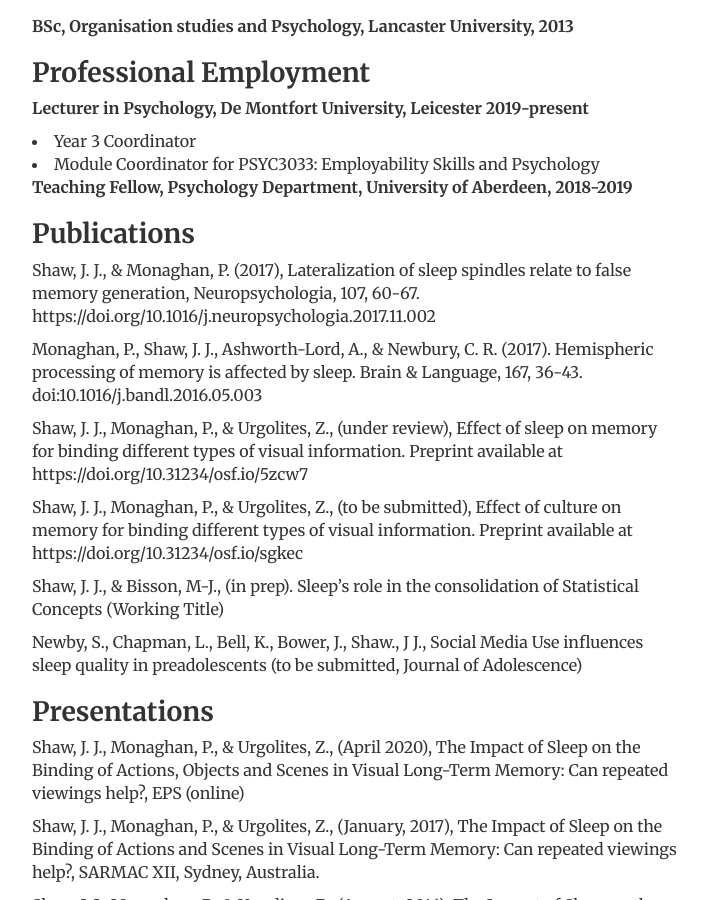
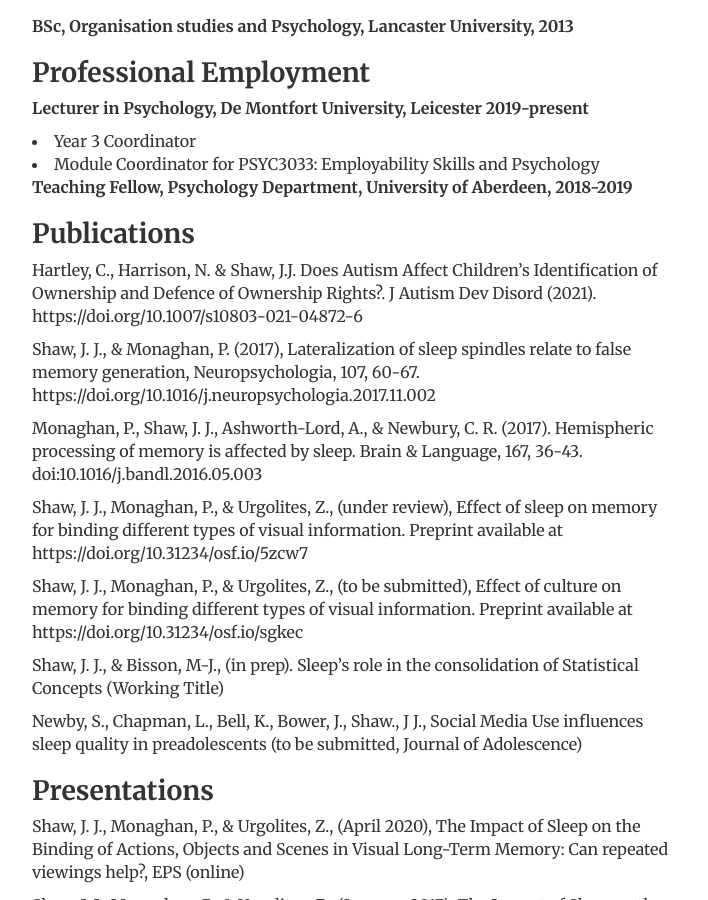
Before and after one commit to JohnJShaw/johnjshaw.github.io, a Jekyll site: the page built from cv/index.html, in a window 1280 px wide and 900 px high, scrolled down 492 px. Shown: the whole window, without its empty margins (284-992 px from the left). Built offline with Jekyll 4.4.1, drawn with Linux system fonts in a browser that asks for light colours.

Commit message:
Update index.html

```diff
--- a/cv/index.html
+++ b/cv/index.html
@@ -39,7 +39,7 @@
 
 					<h2>Publications</h2>
 
-					<p><Hartley, C., Harrison, N. & Shaw, J.J. Does Autism Affect Children’s Identification of Ownership and Defence of Ownership Rights?. J Autism Dev Disord (2021). https://doi.org/10.1007/s10803-021-04872-6 </p>
+					<p>Hartley, C., Harrison, N. & Shaw, J.J. Does Autism Affect Children’s Identification of Ownership and Defence of Ownership Rights?. J Autism Dev Disord (2021). https://doi.org/10.1007/s10803-021-04872-6 </p>
 
 					<p>Shaw, J. J., & Monaghan, P. (2017), Lateralization of sleep spindles relate to false memory generation, Neuropsychologia, 107, 60-67. https://doi.org/10.1016/j.neuropsychologia.2017.11.002</p>
 
```
